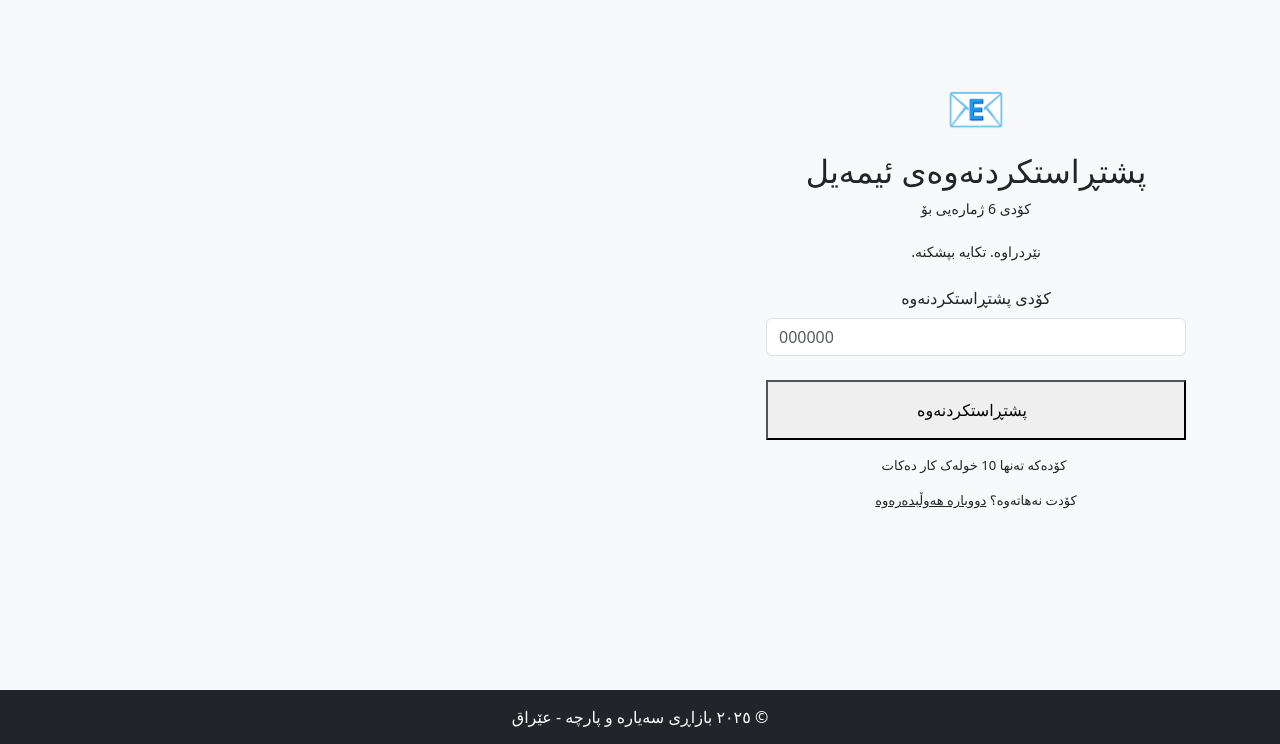
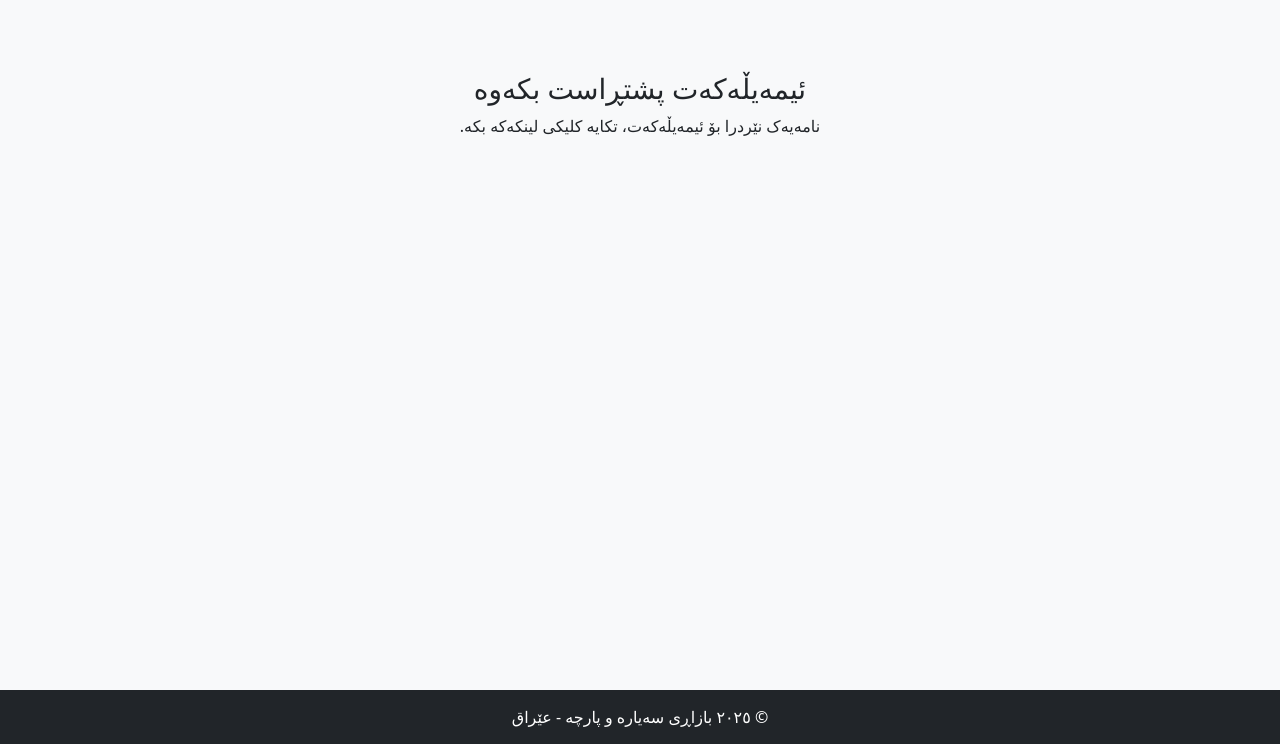
Before and after one commit to muhammadt90900-ux/Cars, a Flask app: page /verify_email in a window 1280 px wide. Shown: the part 56-800 px from the top of the page. Run offline with Flask 3, Linux system fonts and the light colour scheme; some libraries are stand-ins or nearby versions.

Commit message:
Revise verify_email.html for clarity and localization
Updated the email verification template to include a new title and simplified content.

```diff
--- a/templates/verify_email.html
+++ b/templates/verify_email.html
@@ -1,46 +1,5 @@
 {% extends "base.html" %}
+{% block title %}پشتڕاستکردنەوە{% endblock %}
 {% block content %}
-<div class="container py-5">
-    <div class="ka-form-card" style="max-width:420px;">
-        <div class="text-center mb-4">
-            <div style="font-size:3rem;margin-bottom:8px;">📧</div>
-            <h2 class="ka-form-title">{{ t('verify_email') }}</h2>
-            <p style="color:var(--text-muted);font-size:0.88rem;">
-                کۆدی 6 ژمارەیی بۆ<br>
-                <strong style="color:var(--gold);">{{ email }}</strong><br>
-                نێردراوە. تکایە بپشکنە.
-            </p>
-        </div>
-        <form method="POST">
-            <input type="hidden" name="csrf_token" value="{{ csrf_token() }}">
-            <div class="mb-4">
-                <label class="form-label text-center d-block">کۆدی پشتڕاستکردنەوە</label>
-                <input type="text" name="otp" class="form-control otp-input"
-                       maxlength="6" pattern="\d{6}" required
-                       placeholder="000000" dir="ltr" autocomplete="one-time-code">
-            </div>
-            <button type="submit" class="btn-ka-primary w-100 justify-content-center py-3" style="font-size:1rem;">
-                <i class="fas fa-check-circle me-2"></i>پشتڕاستکردنەوە
-            </button>
-        </form>
-        <div class="text-center mt-3">
-            <p style="color:var(--text-muted);font-size:0.82rem;">
-                <i class="fas fa-clock me-1" style="color:var(--gold);"></i>
-                کۆدەکە تەنها 10 خولەک کار دەکات
-            </p>
-            <p style="font-size:0.82rem;">
-                کۆدت نەهاتەوە؟
-                <a href="{{ url_for('login') }}" style="color:var(--gold);">دووبارە هەوڵبدەرەوە</a>
-            </p>
-        </div>
-    </div>
-</div>
+<div class="text-center mt-5"><h3>ئیمەیڵەکەت پشتڕاست بکەوە</h3><p>نامەیەک نێردرا بۆ ئیمەیڵەکەت، تکایە کلیکی لینکەکە بکە.</p></div>
 {% endblock %}
-{% block scripts %}
-<script>
-// Auto-submit when 6 digits entered
-document.querySelector('[name=otp]').addEventListener('input', function() {
-    if (this.value.length === 6) this.closest('form').submit();
-});
-</script>
-{% endblock %}
```
